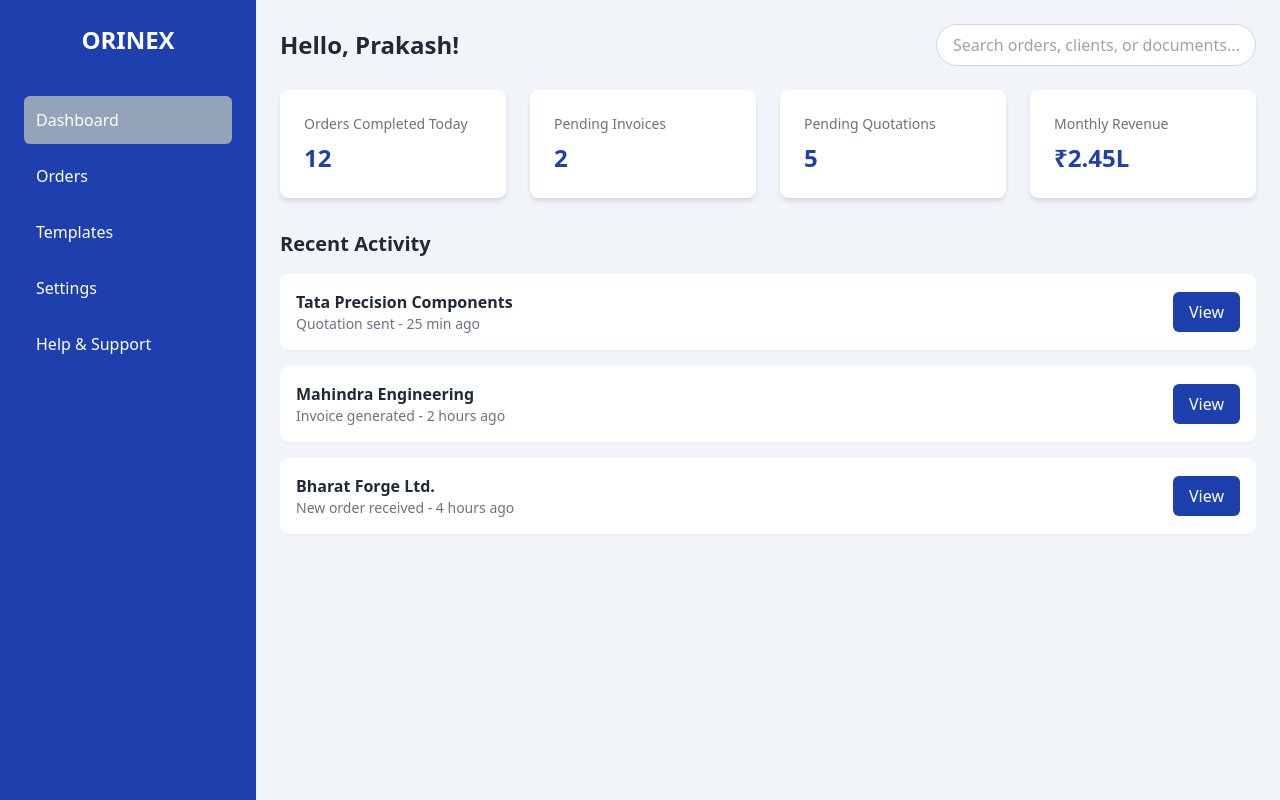
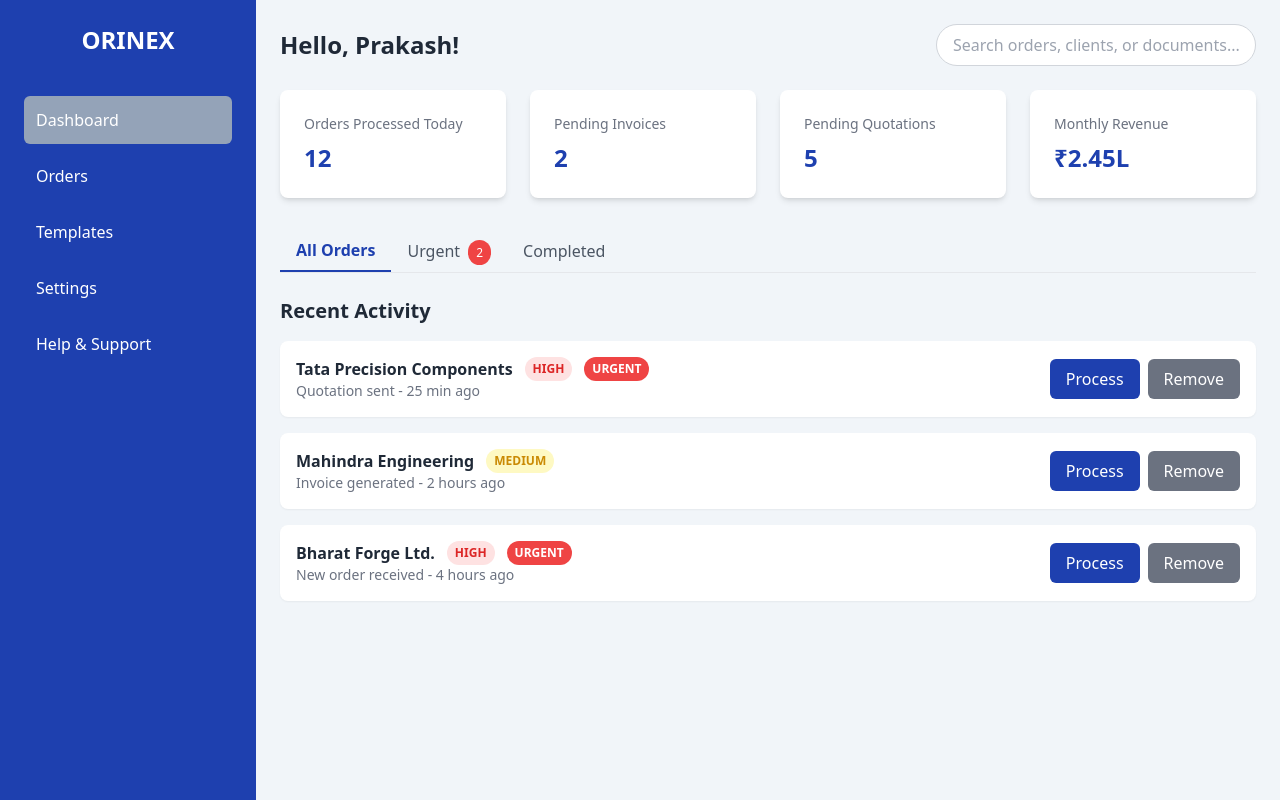
Before and after one commit to sujayganorkar/orinex-frontend-prototype, a Next.js app: page /dashboard in a window 1280 px wide. Built offline with nearby package versions, Linux system fonts and the light colour scheme.

Commit message:
Enhance Dashboard with order management and filtering
Refactor dashboard to manage orders with state and implement filtering. Added Order interface for better type safety.

```diff
--- a/src/pages/dashboard.tsx
+++ b/src/pages/dashboard.tsx
@@ -1,31 +1,106 @@
-import React from 'react';
+import React, { useState } from 'react';
 import Layout from '@/components/Layout';
+
+// Define a consistent Order interface
+interface Order {
+  id: string;
+  client: string;
+  summary: string;
+  time: string;
+  priority: 'high' | 'medium' | 'low';
+  isUrgent: boolean;
+  status: 'unread' | 'pending' | 'completed';
+}
 
 const Dashboard: React.FC = () => {
   const stats = [
-    { title: 'Orders Completed Today', value: '12' },
+    { title: 'Orders Processed Today', value: '12' },
     { title: 'Pending Invoices', value: '2' },
     { title: 'Pending Quotations', value: '5' },
     { title: 'Monthly Revenue', value: '₹2.45L' }
   ];
 
-  const recentActivities = [
+  const [orders, setOrders] = useState<Order[]>([
     {
+      id: '1',
       client: 'Tata Precision Components',
-      action: 'Quotation sent',
-      time: '25 min ago'
+      summary: 'Quotation sent',
+      time: '25 min ago',
+      priority: 'high' as const,
+      isUrgent: true,
+      status: 'pending' as const
     },
     {
+      id: '2',
       client: 'Mahindra Engineering',
-      action: 'Invoice generated',
-      time: '2 hours ago'
+      summary: 'Invoice generated',
+      time: '2 hours ago',
+      priority: 'medium' as const,
+      isUrgent: false,
+      status: 'completed' as const
     },
     {
+      id: '3',
       client: 'Bharat Forge Ltd.',
-      action: 'New order received',
-      time: '4 hours ago'
+      summary: 'New order received',
+      time: '4 hours ago',
+      priority: 'high' as const,
+      isUrgent: true,
+      status: 'unread' as const
     }
-  ];
+  ]);
+
+  const [activeTab, setActiveTab] = useState<'all' | 'urgent' | 'completed'>('all');
+
+  // Filter orders based on active tab
+  const filteredOrders = orders.filter(order => {
+    switch(activeTab) {
+      case 'urgent':
+        return order.isUrgent;
+      case 'completed':
+        return order.status === 'completed';
+      default:
+        return true;
+    }
+  });
+
+  // Function to handle order updates with proper typing
+  const updateOrder = (orderId: string, updates: Partial<Order>) => {
+    setOrders(prevOrders =>
+      prevOrders.map(order =>
+        order.id === orderId ? { ...order, ...updates } : order
+      )
+    );
+  };
+
+  // Function to add new order
+  const addOrder = (newOrder: Omit<Order, 'id'>) => {
+    const orderWithId: Order = {
+      ...newOrder,
+      id: Date.now().toString(),
+      isUrgent: newOrder.isUrgent || false,
+      status: newOrder.status || 'unread'
+    };
+    setOrders(prevOrders => [...prevOrders, orderWithId]);
+  };
+
+  // Function to remove order
+  const removeOrder = (orderId: string) => {
+    setOrders(prevOrders => prevOrders.filter(order => order.id !== orderId));
+  };
+
+  const getPriorityColor = (priority: Order['priority']) => {
+    switch(priority) {
+      case 'high':
+        return 'text-red-600 bg-red-100';
+      case 'medium':
+        return 'text-yellow-600 bg-yellow-100';
+      case 'low':
+        return 'text-green-600 bg-green-100';
+      default:
+        return 'text-gray-600 bg-gray-100';
+    }
+  };
 
   return (
     <Layout>
@@ -41,6 +116,7 @@ const Dashboard: React.FC = () => {
           </div>
         </div>
 
+        {/* Stats Cards */}
         <div className="grid grid-cols-4 gap-6 mb-8">
           {stats.map((stat, index) => (
             <div
@@ -53,21 +129,78 @@ const Dashboard: React.FC = () => {
           ))}
         </div>
 
+        {/* Tabs */}
+        <div className="flex border-b mb-6">
+          {[
+            { key: 'all', label: 'All Orders' },
+            { key: 'urgent', label: 'Urgent' },
+            { key: 'completed', label: 'Completed' }
+          ].map((tab) => (
+            <button
+              key={tab.key}
+              onClick={() => setActiveTab(tab.key as typeof activeTab)}
+              className={`
+                px-4 py-2 relative
+                ${activeTab === tab.key
+                  ? 'text-primary font-bold border-b-2 border-primary'
+                  : 'text-gray-600'}
+              `}
+            >
+              {tab.label}
+              {tab.key === 'urgent' && (
+                <span className="ml-2 bg-red-500 text-white rounded-full px-2 py-1 text-xs">
+                  {orders.filter(order => order.isUrgent).length}
+                </span>
+              )}
+            </button>
+          ))}
+        </div>
+
+        {/* Recent Activity */}
         <h2 className="text-xl font-semibold mb-4">Recent Activity</h2>
         <div className="space-y-4">
-          {recentActivities.map((activity, index) => (
+          {filteredOrders.map((order) => (
             <div
-              key={index}
+              key={order.id}
               className="bg-white p-4 rounded-lg shadow-sm flex justify-between items-center"
             >
-              <div>
-                <div className="font-bold">{activity.client}</div>
-                <div className="text-sm text-gray-500">{activity.action} - {activity.time}</div>
+              <div className="flex-1">
+                <div className="flex items-center gap-3">
+                  <div className="font-bold">{order.client}</div>
+                  <span className={`px-2 py-1 rounded-full text-xs font-semibold ${getPriorityColor(order.priority)}`}>
+                    {order.priority.toUpperCase()}
+                  </span>
+                  {order.isUrgent && (
+                    <span className="px-2 py-1 bg-red-500 text-white rounded-full text-xs font-semibold">
+                      URGENT
+                    </span>
+                  )}
+                </div>
+                <div className="text-sm text-gray-500">{order.summary} - {order.time}</div>
               </div>
-              <button className="px-4 py-2 bg-primary text-white rounded-md hover:bg-primary-dark transition">View</button>
+              <div className="flex gap-2">
+                <button
+                  onClick={() => updateOrder(order.id, { status: 'completed' })}
+                  className="px-4 py-2 bg-primary text-white rounded-md hover:bg-primary-dark transition"
+                >
+                  Process
+                </button>
+                <button
+                  onClick={() => removeOrder(order.id)}
+                  className="px-4 py-2 bg-gray-500 text-white rounded-md hover:bg-gray-600 transition"
+                >
+                  Remove
+                </button>
+              </div>
             </div>
           ))}
         </div>
+
+        {filteredOrders.length === 0 && (
+          <div className="text-center py-8 text-gray-500">
+            No orders found for the selected filter.
+          </div>
+        )}
       </div>
     </Layout>
   );
```
